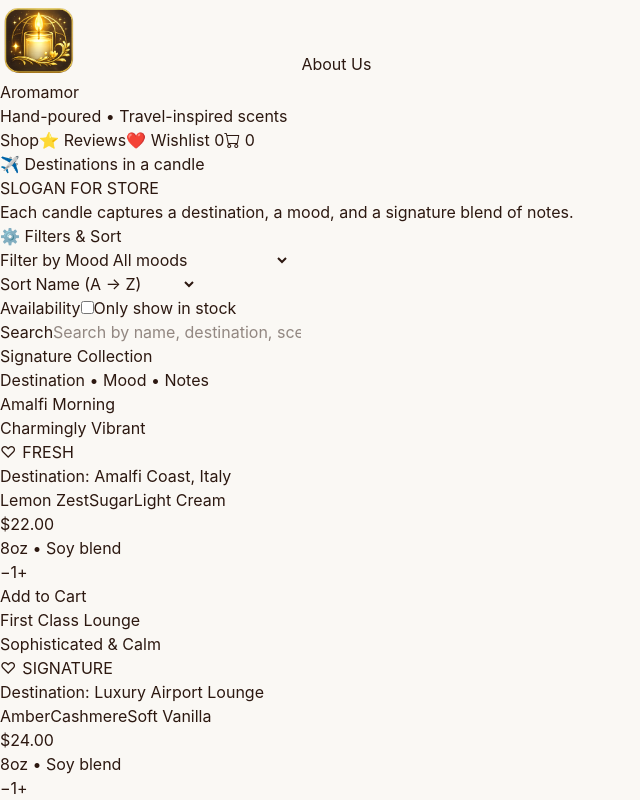
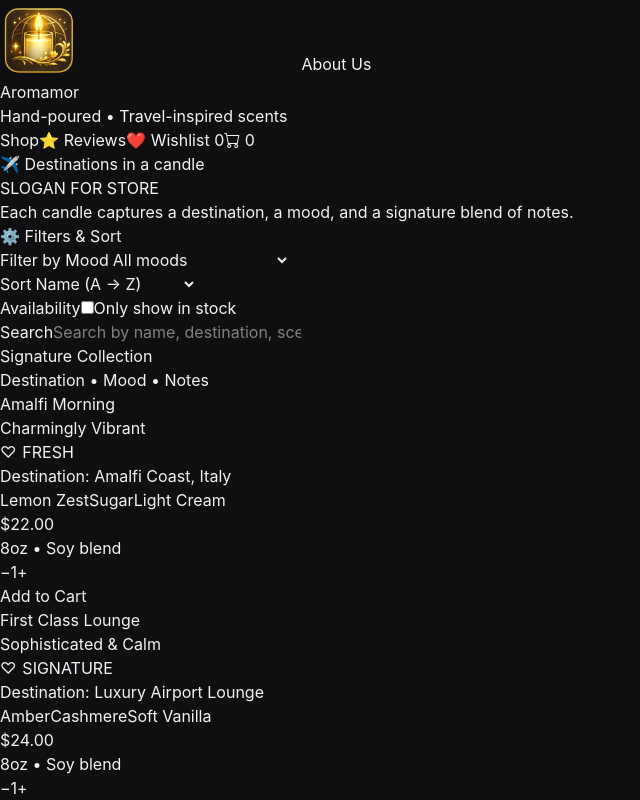
Before and after one commit to thangsauce/aromamor-candles, a React (Vite) app in the folder frontend/: page /checkout in a window 1280 px wide. Shown: the top 800 px of the page, without its empty margins (0-640 px from the left). Built offline with nearby package versions, Linux system fonts and the light colour scheme.

Commit message:
feat: add ThemeContext with dark/light toggle + localStorage persistence

```diff
--- a/frontend/src/App.tsx
+++ b/frontend/src/App.tsx
@@ -1,5 +1,6 @@
 import { HashRouter, Routes, Route } from "react-router-dom";
 import { StoreProvider } from "./store/StoreContext";
+import { ThemeProvider } from "./store/ThemeContext";
 import ShopPage from "./pages/ShopPage";
 import CheckoutPage from "./pages/CheckoutPage";
 import ConfirmationPage from "./pages/ConfirmationPage";
@@ -13,6 +14,7 @@ import "./styles/globals.css";
 
 export default function App() {
   return (
+    <ThemeProvider>
       <HashRouter>
         <StoreProvider>
           <Routes>
@@ -22,13 +24,12 @@ export default function App() {
             <Route path="/reviews" element={<ReviewsPage />} />
             <Route path="/about" element={<AboutPage />} />
           </Routes>
-
-        {/* Global UI overlays */}
           <Overlay />
           <CartDrawer />
           <WishlistDrawer />
           <Toast />
         </StoreProvider>
       </HashRouter>
+    </ThemeProvider>
   );
 }
--- /dev/null
+++ b/frontend/src/store/ThemeContext.tsx
@@ -0,0 +1,41 @@
+import { createContext, useContext, useEffect, useState } from "react";
+
+type Theme = "dark" | "light";
+
+interface ThemeContextValue {
+  theme: Theme;
+  toggle: () => void;
+}
+
+const ThemeContext = createContext<ThemeContextValue | null>(null);
+
+export function ThemeProvider({ children }: { children: React.ReactNode }) {
+  const [theme, setTheme] = useState<Theme>(() => {
+    const stored = localStorage.getItem("aromamor-theme");
+    return stored === "light" || stored === "dark" ? stored : "dark";
+  });
+
+  useEffect(() => {
+    const root = document.documentElement;
+    if (theme === "dark") {
+      root.classList.add("dark");
+    } else {
+      root.classList.remove("dark");
+    }
+    localStorage.setItem("aromamor-theme", theme);
+  }, [theme]);
+
+  const toggle = () => setTheme((t) => (t === "dark" ? "light" : "dark"));
+
+  return (
+    <ThemeContext.Provider value={{ theme, toggle }}>
+      {children}
+    </ThemeContext.Provider>
+  );
+}
+
+export function useTheme() {
+  const ctx = useContext(ThemeContext);
+  if (!ctx) throw new Error("useTheme must be used inside ThemeProvider");
+  return ctx;
+}
```
Lines whose indentation alone changed are shown as unchanged.
